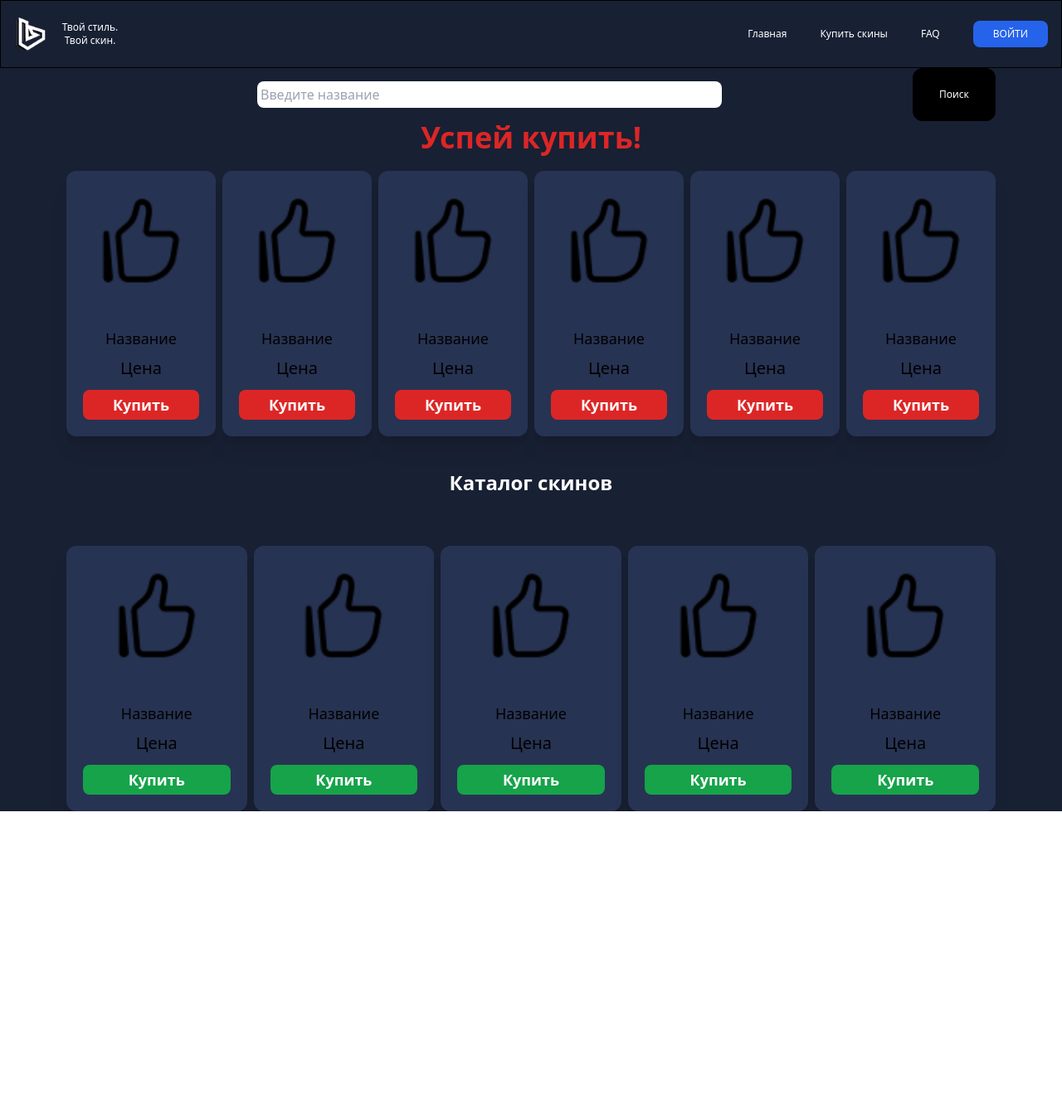
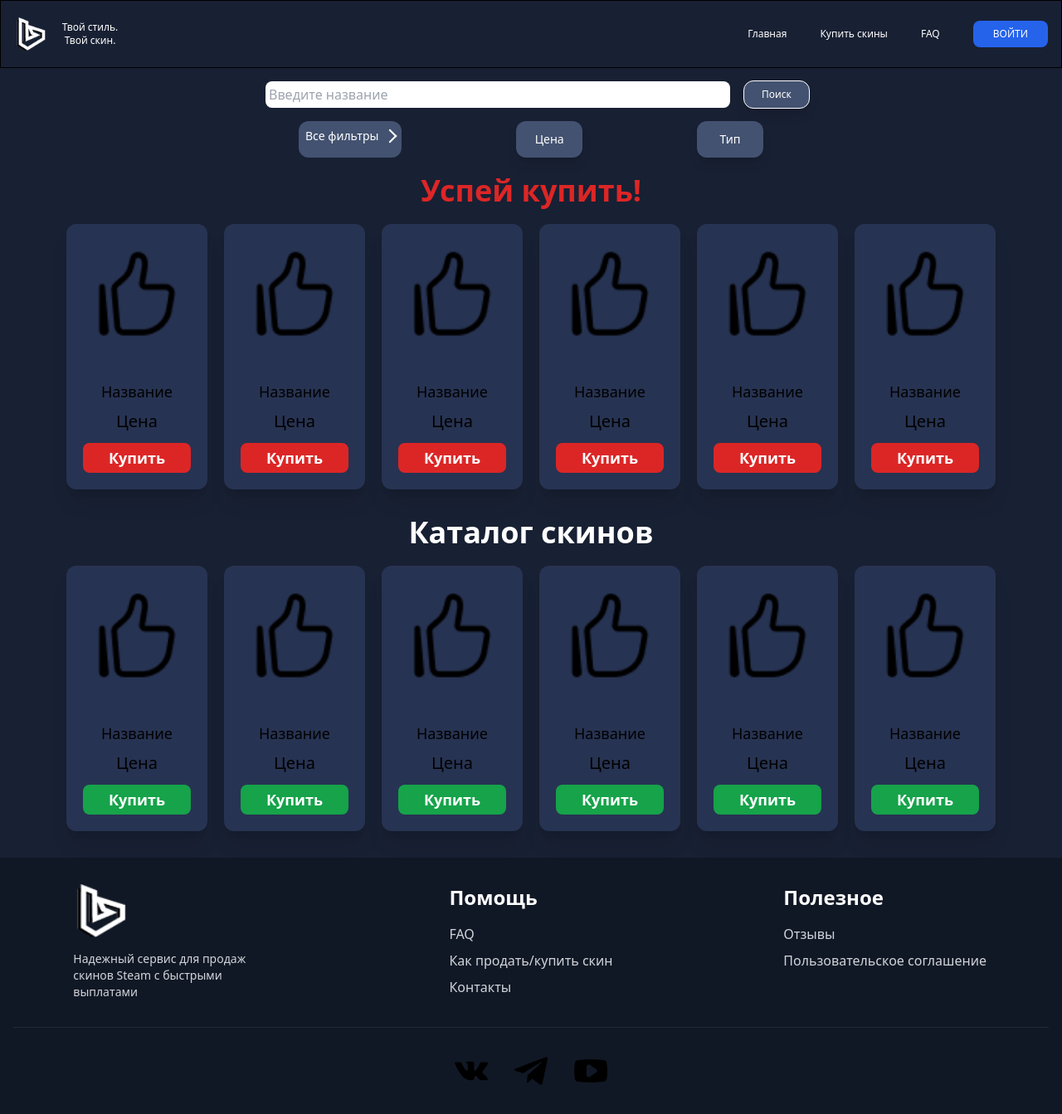
Before and after one commit to Merry3131/site_blaze, a website: page src/catalog.html in a window 1280 px wide. Shown: the whole page at 83% size. Before the commit the page ends 978 px from the top, so only its background shows below. Drawn offline with Linux system fonts and the light colour scheme.

Commit message:
Дополнен каталог. Фильтры в разработке

```diff
--- a/src/catalog.html
+++ b/src/catalog.html
@@ -11,13 +11,13 @@
     <div class="bg-[#182033] text-white border border-black">
         <header class="container mx-auto">
             <div class="flex items-center justify-between p-4">
-                <!-- Логотип и текст -->
+
                 <div class="flex items-center">
                     <img src="../img/Group 2.png" alt="Логотип" class="h-10">
                     <h5 class="ml-3 text-center p-2 text-xs">Твой стиль.<br>Твой скин.</h5>
                 </div>
 
-                <!-- Навигация и кнопка -->
+
                 <div class="flex items-center space-x-10">
 
                     <div class="flex items-center space-x-10 text-xs">
@@ -26,7 +26,7 @@
                         <a href="">FAQ</a>
                     </div>
 
-                    <!-- Кнопка -->
+
                     <button class="ml-8 py-2 px-6 text-xs bg-blue-600 text-white rounded-lg hover:bg-blue-700" id="btn_vhod">
                         ВОЙТИ
                     </button>
@@ -38,18 +38,46 @@
 
 
     <!-- каталог-->
+    <section class="mx-auto w-full bg-[#182033]">
+        <!-- поиск  -->
+        <div class="px-4 sm:px-6 md:px-8 lg:px-12 xl:px-20 ">
+            <div class="flex items-center justify-center w-full">
+                <input type="text" name="" id="" placeholder="Введите название" class="rounded-lg p-1 m-4 w-[50%] ">
+                <button class="bg-[#435270] text-white rounded-xl p-2 text-xs w-full max-w-[80px] border border-white hover:bg-[#272f41] shadow-lg">Поиск</button>
+            </div>
+
+            <div class="flex justify-between mb-5 text-white gap-x-5 text-sm w-[50%] mx-auto">
+                <div class="relative group bg-[#435270] rounded-xl">
+                    <div class="flex items-center gap-x-2 p-2">
+                        <button class="">Все фильтры</button>
+                        <!-- стрелка -->
+                        <div class="w-3 h-3 relative">
+                            <div class="absolute inset-0 border-r-2 border-b-2 border-white
+                                transform -rotate-45 group-hover:rotate-45
+                                transition-transform duration-300">
+
+                            </div>
+                        </div>
+                    </div>
 
 
-    <section class="mx-auto w-full bg-[#182033]">
+                    <!-- Выпадающее окно -->
+                    <div class="absolute hidden group-hover:block mt-2 w-64 bg-[#435270] rounded-lg shadow-xl p-4">
+                        <h1>фильтры</h1>
 
-        <div class="px-4 sm:px-6 md:px-8 lg:px-12 xl:px-20 flex">
-            <input type="text" name="" id="" placeholder="Введите название" class="rounded-lg p-1 m-4 w-[50%] mx-auto">
-            <button class="bg-black text-white rounded-xl p-3 text-xs w-full max-w-[100px]">Поиск</button>
                     </div>
 
+                </div>
+
+                <button class="rounded-xl bg-[#435270] p-3 w-20 shadow-lg">Цена</button>
+                <button class="rounded-xl bg-[#435270] p-3 w-20 shadow-lg">Тип</button>
+            </div>
+
+        </div>
+       <!-- акции -->
         <h1 class="text-center xl:text-4xl lg:text-4xl text-xl font-bold mb-5 text-red-600">Успей купить!</h1>
 
-        <div class="grid grid-cols-1 lg:grid-cols-6 md:grid-cols-3 gap-2 px-4 sm:px-6 md:px-8 lg:px-12 xl:px-20">
+        <div class="grid grid-cols-1 lg:grid-cols-6 md:grid-cols-3 gap-5 px-2 sm:px-6 md:px-8 lg:px-12 xl:px-20">
 
             <div class="flex flex-col items-center bg-[#273352] rounded-xl hover:transform hover:scale-[1.02] transition-transform duration-300 w-[90%] sm:w-[80%] md:w-full max-w-[280px] mx-auto shadow-xl  p-5" >
                 <img src="../img/like.png" alt="" class="h-32 w-32 p-2">
@@ -110,63 +138,126 @@
 
 
         </div>
-        <!-- каталог -->
-        <div>
-            <h1 class="text-center xl:text-2xl lg:text-2xl text-lg font-bold mb-5 text-white p-5 lg:p-10">Каталог скинов</h1>
 
-            <div class="grid grid-cols-1 lg:grid-cols-5 gap-2 px-4 sm:px-6 md:px-8 lg:px-12 xl:px-20">
-                <div class="flex flex-col items-center bg-[#273352] rounded-xl hover:transform hover:scale-[1.02] transition-transform duration-300 max-w-[300px] w-full mx-auto shadow-xl  p-5">
+
+        <h1 class="text-center xl:text-4xl lg:text-4xl text-lg font-bold mb-5 mt-8 text-white">Каталог скинов</h1>
+
+        <div class="grid grid-cols-1 lg:grid-cols-6 md:grid-cols-3 gap-5 px-2 sm:px-6 md:px-8 lg:px-12 xl:px-20 mb-8">
+
+            <div class="flex flex-col items-center bg-[#273352] rounded-xl hover:transform hover:scale-[1.02] transition-transform duration-300 w-[90%] sm:w-[80%] md:w-full max-w-[280px] mx-auto shadow-xl  p-5" >
                 <img src="../img/like.png" alt="" class="h-32 w-32 p-2">
                 <h2 class="p-2 text-lg pt-5 lg:pt-10">Название</h2>
                 <p class="text-xl pb-3">Цена</p>
-                    <button class="p-1 text-lg bg- text-white rounded-lg bg-green-600 hover:text-[#182033] font-bold transition-colors duration-300 max-w-[200px] w-full mx-auto">
+                <button class="p-1 text-lg bg-green-600 text-white rounded-lg hover:bg-green-700 hover:text-[#182033] font-bold transition-colors duration-300 max-w-[200px] w-full mx-auto">
                     Купить
                 </button>
             </div>
 
-                <div class="flex flex-col items-center bg-[#273352] rounded-xl hover:transform hover:scale-[1.02] transition-transform duration-300 max-w-[300px] w-full mx-auto shadow-xl  p-5" >
+            <div class="flex flex-col items-center bg-[#273352] rounded-xl hover:transform hover:scale-[1.02] transition-transform duration-300 w-[90%] sm:w-[80%] md:w-full max-w-[280px] mx-auto shadow-xl  p-5">
                 <img src="../img/like.png" alt="" class="h-32 w-32 p-2">
                 <h2 class="p-2 text-lg pt-5 lg:pt-10">Название</h2>
                 <p class="text-xl pb-3">Цена</p>
-                    <button class="p-1 text-lg bg-green-600 text-white rounded-lg hover:text-[#182033] font-bold transition-colors duration-300 max-w-[200px] w-full mx-auto">
+                <button class="p-1 text-lg bg-green-600 text-white rounded-lg hover:bg-green-700 hover:text-[#182033] font-bold transition-colors duration-300 max-w-[200px] w-full mx-auto">
                     Купить
                 </button>
             </div>
 
-                <div class="flex flex-col items-center bg-[#273352] rounded-xl hover:transform hover:scale-[1.02] transition-transform duration-300 max-w-[300px] w-full mx-auto shadow-xl  p-5">
+            <div class="flex flex-col items-center bg-[#273352] rounded-xl hover:transform hover:scale-[1.02] transition-transform duration-300 w-[90%] sm:w-[80%] md:w-full max-w-[280px] mx-auto shadow-xl  p-5">
                 <img src="../img/like.png" alt="" class="h-32 w-32 p-2">
                 <h2 class="p-2 text-lg pt-5 lg:pt-10">Название</h2>
                 <p class="text-xl pb-3">Цена</p>
-                    <button class="p-1 text-lg bg-green-600 text-white rounded-lg hover:text-[#182033] font-bold transition-colors duration-300 max-w-[200px] w-full mx-auto">
+                <button class="p-1 text-lg bg-green-600 text-white rounded-lg hover:bg-green-700 hover:text-[#182033] font-bold transition-colors duration-300 max-w-[200px] w-full mx-auto">
                     Купить
                 </button>
             </div>
 
-                <div class="flex flex-col items-center bg-[#273352] rounded-xl hover:transform hover:scale-[1.02] transition-transform duration-300 max-w-[300px] w-full mx-auto shadow-xl  p-5">
+            <div class="flex flex-col items-center bg-[#273352] rounded-xl hover:transform hover:scale-[1.02] transition-transform duration-300 w-[90%] sm:w-[80%] md:w-full max-w-[280px] mx-auto shadow-xl  p-5">
                 <img src="../img/like.png" alt="" class="h-32 w-32 p-2">
                 <h2 class="p-2 text-lg pt-5 lg:pt-10">Название</h2>
                 <p class="text-xl pb-3">Цена</p>
-                    <button class="p-1 text-lg bg-green-600 text-white rounded-lg hover:text-[#182033] font-bold transition-colors duration-300 max-w-[200px] w-full mx-auto">
+                <button class="p-1 text-lg bg-green-600 text-white rounded-lg hover:bg-green-700 hover:text-[#182033] font-bold transition-colors duration-300 max-w-[200px] w-full mx-auto">
                     Купить
                 </button>
             </div>
 
-                <div class="flex flex-col items-center bg-[#273352] rounded-xl hover:transform hover:scale-[1.02] transition-transform duration-300 max-w-[300px] w-full mx-auto shadow-xl  p-5">
+            <div class="flex flex-col items-center bg-[#273352] rounded-xl hover:transform hover:scale-[1.02] transition-transform duration-300 w-[90%] sm:w-[80%] md:w-full max-w-[280px] mx-auto shadow-xl  p-5">
                 <img src="../img/like.png" alt="" class="h-32 w-32 p-2">
                 <h2 class="p-2 text-lg pt-5 lg:pt-10">Название</h2>
                 <p class="text-xl pb-3">Цена</p>
-                    <button class="p-1 text-lg bg-green-600 text-white rounded-lg hover:text-[#182033] font-bold transition-colors duration-300 max-w-[200px] w-full mx-auto">
+                <button class="p-1 text-lg bg-green-600 text-white rounded-lg hover:bg-green-700 hover:text-[#182033] font-bold transition-colors duration-300 max-w-[200px] w-full mx-auto">
+                    Купить
+                </button>
+            </div>
+
+            <div class="flex flex-col items-center bg-[#273352] rounded-xl hover:transform hover:scale-[1.02] transition-transform duration-300 w-[90%] sm:w-[80%] md:w-full max-w-[280px] mx-auto shadow-xl  p-5">
+                <img src="../img/like.png" alt="" class="h-32 w-32 p-2">
+                <h2 class="p-2 text-lg pt-5 lg:pt-10">Название</h2>
+                <p class="text-xl pb-3">Цена</p>
+                <button class="p-1 text-lg bg-green-600 text-white rounded-lg hover:bg-green-700 hover:text-[#182033] font-bold transition-colors duration-300 max-w-[200px] w-full mx-auto">
                     Купить
                 </button>
             </div>
 
 
 
+
+
+        </div>
+
+
+
+
+
+       <footer class="bg-[#111825] text-white shadow-lg">
+
+        <div class="max-w-7xl mx-auto px-4 py-8">
+            <div class="grid grid-cols-1 sm:grid-cols-3 gap-8 justify-items-center">
+
+
+                <div class="text-left max-w-[250px]">
+
+                    <div class="mb-4">
+                        <img src="../img/Group 2.png" alt="" class="w-14 h-14 md:w-16 md:h-16 mb-3">
+                    </div>
+                    <p class="text-sm text-gray-300 text-wrap">
+                        Надежный сервис для продаж скинов Steam с быстрыми выплатами
+                    </p>
+                </div>
+
+
+                <div class="text-left max-w-[250px]">
+                    <h2 class="font-bold text-xl md:text-2xl mb-4">Помощь</h2>
+                    <div class="space-y-2">
+                        <p class="text-gray-300 hover:text-white cursor-pointer">FAQ</p>
+                        <p class="text-gray-300 hover:text-white cursor-pointer">Как продать/купить скин</p>
+                        <p class="text-gray-300 hover:text-white cursor-pointer">Контакты</p>
                     </div>
                 </div>
 
 
+                <div class="text-left max-w-[250px]">
+                    <h2 class="font-bold text-xl md:text-2xl mb-4">Полезное</h2>
+                    <div class="space-y-2">
+                        <p class="text-gray-300 hover:text-white cursor-pointer">Отзывы</p>
+                        <p class="text-gray-300 hover:text-white cursor-pointer">Пользовательское соглашение</p>
+                    </div>
+                </div>
+
+            </div>
+
+
+            <div class="flex gap-8 justify-center mt-8 pt-8 border-t border-gray-800">
+                <img src="../img/vk.png" alt="VK" class="h-10 hover:opacity-80 cursor-pointer">
+                <img src="../img/tg.png" alt="Telegram" class="h-10 hover:opacity-80 cursor-pointer">
+                <img src="../img/y.png" alt="YouTube" class="h-10 hover:opacity-80 cursor-pointer">
+            </div>
+        </div>
+    </footer>
+
     </section>
+
+
+
 
 
     <script src="main.js"></script>
```
Also changed, not shown: dist/output.css. Lines whose indentation alone changed are shown as unchanged.
